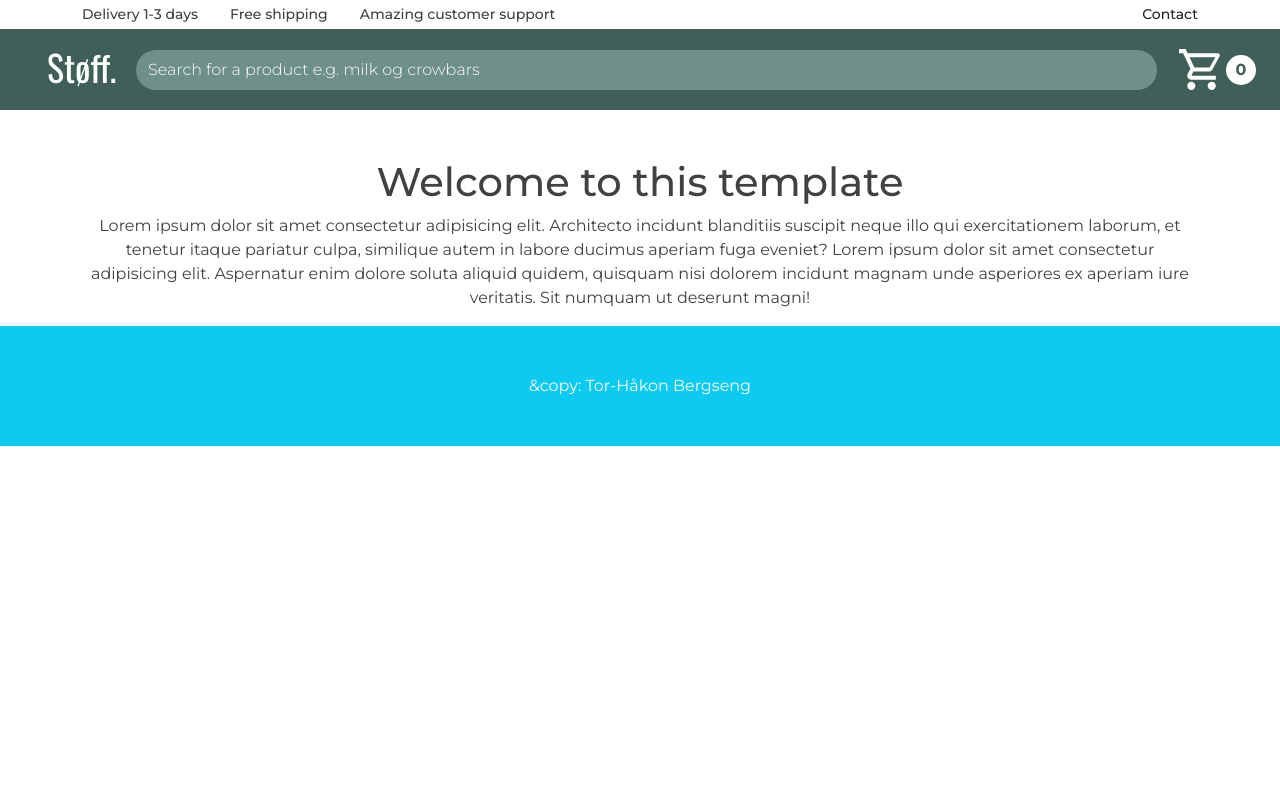
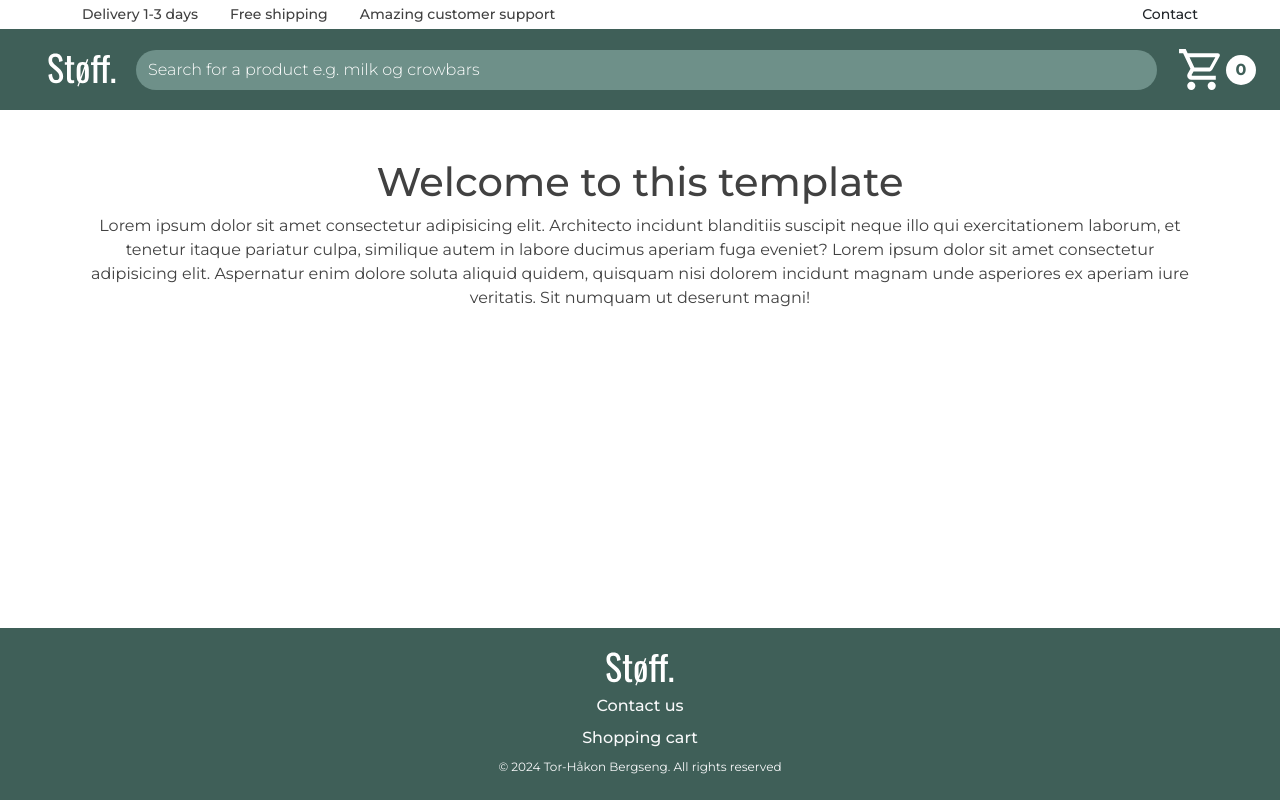
Before and after one commit to teehbee/frameworks_ca, a React (Vite) app: page / in a window 1280 px wide. Built offline with nearby package versions, Linux system fonts and the light colour scheme.

Commit message:
add footer

```diff
--- a/src/components/footer.jsx
+++ b/src/components/footer.jsx
@@ -1,7 +1,26 @@
+import { Link } from "react-router-dom";
+
+import logoLarge from "/public/assets/logo/logo-lg-white.svg";
+import logoSmall from "/public/assets/logo/logo-sm-white.svg";
+
 function Footer() {
   return (
-    <footer>
-      <div className="text-center bg-info py-5 text-light">&copy: Tor-Håkon Bergseng</div>
+    <footer className="footer">
+      <div className="text-center main-green-colour py-4 text-light d-flex flex-column justify-content-center align-items-center">
+        <Link to="/" className="nav-side-item">
+          <picture>
+            <source media="(min-width: 992px)" srcSet={logoLarge} />
+            <img src={logoSmall} aria-label="main logo" />
+          </picture>
+        </Link>
+        <Link to="contact" className="link-text fs-0-75rem-to-1-rem text-decoration-none pt-2 text-light">
+          Contact us
+        </Link>
+        <Link to="cart" className="link-text fs-0-75rem-to-1-rem text-decoration-none pt-2 text-light">
+          Shopping cart
+        </Link>
+        <p className="text-light fs-0-75rem pt-2 m-0">© 2024 Tor-Håkon Bergseng. All rights reserved</p>
+      </div>
     </footer>
   );
 }
--- a/src/styles/style.scss
+++ b/src/styles/style.scss
@@ -38,6 +38,7 @@ $main-font-colour: #414141;
 // Custom fonts
 
 $custom-fs-0-5rem: 0.5rem;
+$custom-fs-0-75rem: 0.75rem;
 $custom-fs-0-875rem: 0.875rem;
 $custom-fs-1-125rem: 1.125rem;
 $custom-fs-1-25rem: 1.25rem;
@@ -55,11 +56,23 @@ $custom-fs-4-rem: 4rem;
   font-size: $custom-fs-0-5rem;
 }
 
+.fs-0-75rem {
+  font-size: $custom-fs-0-75rem;
+}
+
 .fs-0-875 {
   font-size: $custom-fs-0-875rem;
 }
 
 // Responsive font classes
+
+.fs-0-75rem-to-1-rem {
+  font-size: $custom-fs-0-75rem;
+
+  @include media-breakpoint-up("lg") {
+    font-size: 1rem;
+  }
+}
 
 .fs-0-875-to-1-25-rem {
   font-size: $custom-fs-0-875rem;
@@ -240,6 +253,15 @@ $custom-fs-4-rem: 4rem;
     transform: translateY(0);
   }
 }
+
+// Footer
+
+.footer {
+  position: absolute;
+  bottom: 0;
+  width: 100%;
+}
+
 // Media queries
 
 @media screen and (min-width: 768px) {
```
